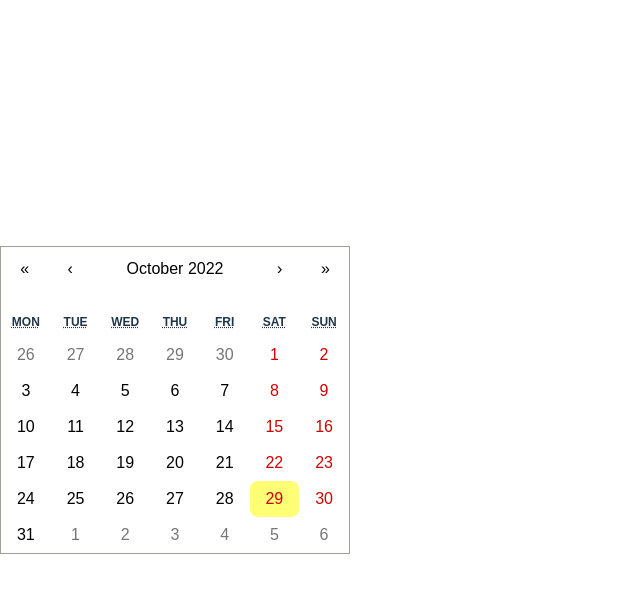
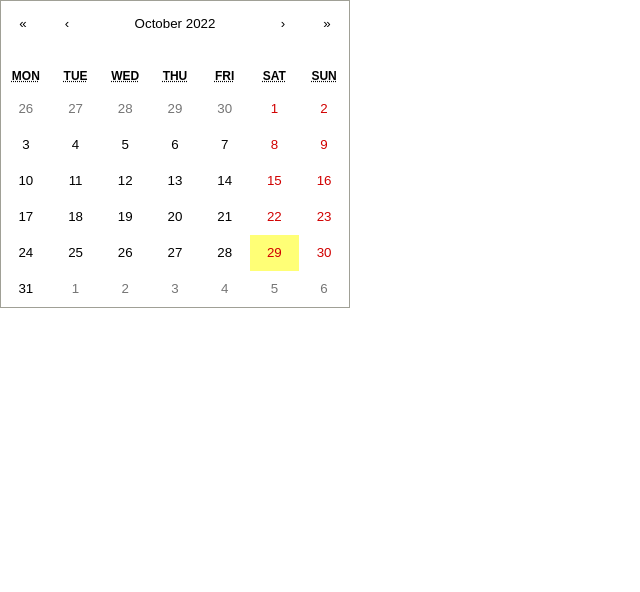
Before and after one commit to KhoiUna/worn-out, a React (Vite) app in the folder frontend/: page / in a window 1280 px wide. Shown: the top 592 px of the page, without its empty margins (0-640 px from the left). Built offline with nearby package versions, Linux system fonts and the light colour scheme.

Commit message:
update UI

```diff
--- a/frontend/index.html
+++ b/frontend/index.html
@@ -4,8 +4,9 @@
     <meta charset="UTF-8" />
     <link rel="icon" type="image/svg+xml" href="/vite.svg" />
     <meta name="viewport" content="width=device-width, initial-scale=1.0" />
-    <title>Vite + React + TS</title>
+    <title>Worn Out</title>
   </head>
+
   <body>
     <div id="root"></div>
     <script type="module" src="/src/main.tsx"></script>
--- a/frontend/src/index.css
+++ b/frontend/src/index.css
@@ -1,70 +1,4 @@
-:root {
-  font-family: Inter, Avenir, Helvetica, Arial, sans-serif;
-  font-size: 16px;
-  line-height: 24px;
-  font-weight: 400;
-
-  color-scheme: light dark;
-  color: rgba(255, 255, 255, 0.87);
-  background-color: #242424;
-
-  font-synthesis: none;
-  text-rendering: optimizeLegibility;
-  -webkit-font-smoothing: antialiased;
-  -moz-osx-font-smoothing: grayscale;
-  -webkit-text-size-adjust: 100%;
+* {
+  margin: 0;
+  padding: 0;
 }
-
-a {
-  font-weight: 500;
-  color: #646cff;
-  text-decoration: inherit;
-}
-a:hover {
-  color: #535bf2;
-}
-
-body {
-  margin: 0;
-  display: flex;
-  place-items: center;
-  min-width: 320px;
-  min-height: 100vh;
-}
-
-h1 {
-  font-size: 3.2em;
-  line-height: 1.1;
-}
-
-button {
-  border-radius: 8px;
-  border: 1px solid transparent;
-  padding: 0.6em 1.2em;
-  font-size: 1em;
-  font-weight: 500;
-  font-family: inherit;
-  background-color: #1a1a1a;
-  cursor: pointer;
-  transition: border-color 0.25s;
-}
-button:hover {
-  border-color: #646cff;
-}
-button:focus,
-button:focus-visible {
-  outline: 4px auto -webkit-focus-ring-color;
-}
-
-@media (prefers-color-scheme: light) {
-  :root {
-    color: #213547;
-    background-color: #ffffff;
-  }
-  a:hover {
-    color: #747bff;
-  }
-  button {
-    background-color: #f9f9f9;
-  }
-}
```
Also changed, not shown: frontend/src/main.tsx (+6 -6 lines).
